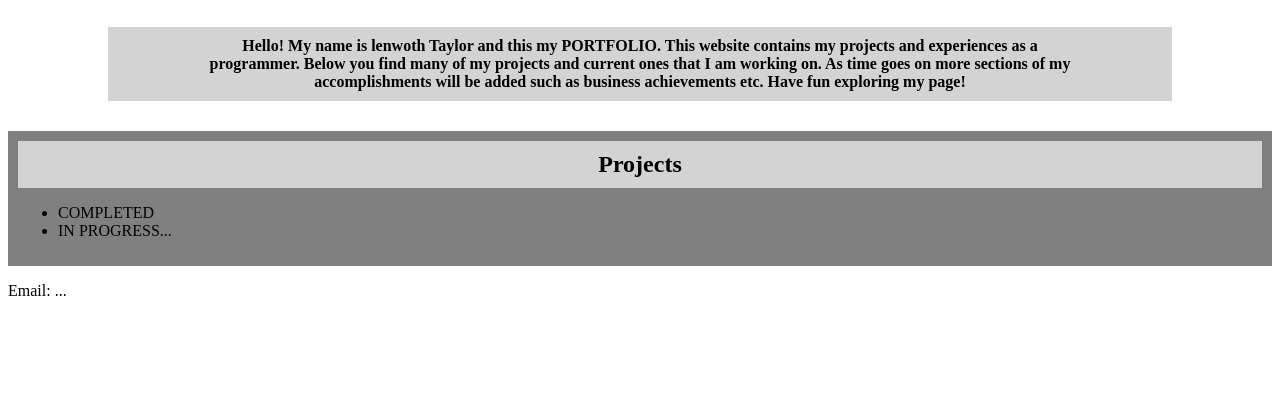
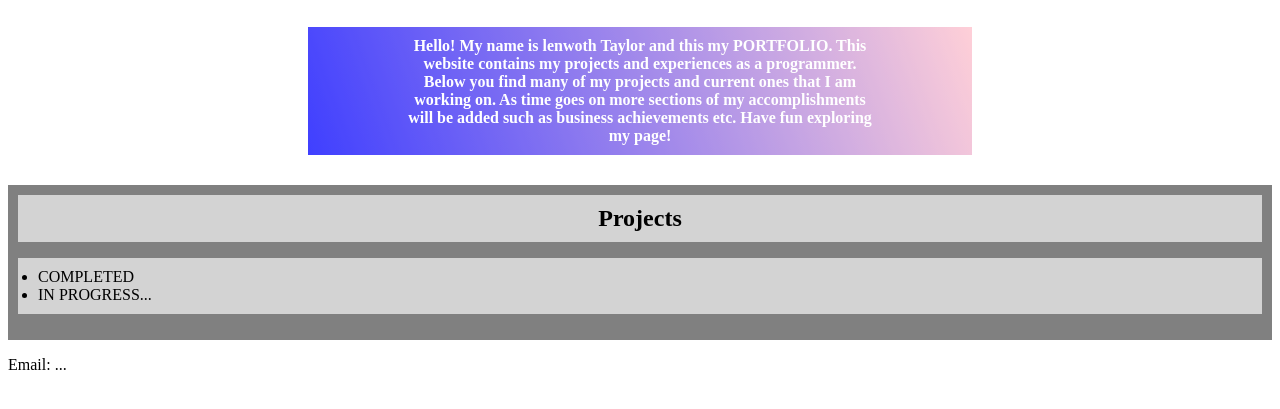
Before and after one commit to lentay-byte/lentay-byte.github.io, a plain HTML site: page index.html in a window 1280 px wide. Shown: the part 133-542 px from the top of the page. Drawn offline with Linux system fonts and the light colour scheme.

Commit message:
Update indexstyle.css

```diff
--- a/indexstyle.css
+++ b/indexstyle.css
@@ -18,11 +18,15 @@ header h1{
 }
 
 header h4{
-    color: black;
+    color: white;
     text-align: center;
-    background-color: lightgray;
+    background: linear-gradient(70deg, blue, pink);
+    opacity: .75;
+
     padding: 10px 100px;
-    margin: 30px 100px 30px 100px;
+    margin: 30px 300px;
+
+
 }
 
 .projects {
@@ -36,3 +40,9 @@ header h4{
     padding: 10px;
     margin: 0px;
 }
+
+.projects ul {
+    background-color: lightgray;
+    padding: 10px 20px;
+
+}
```
